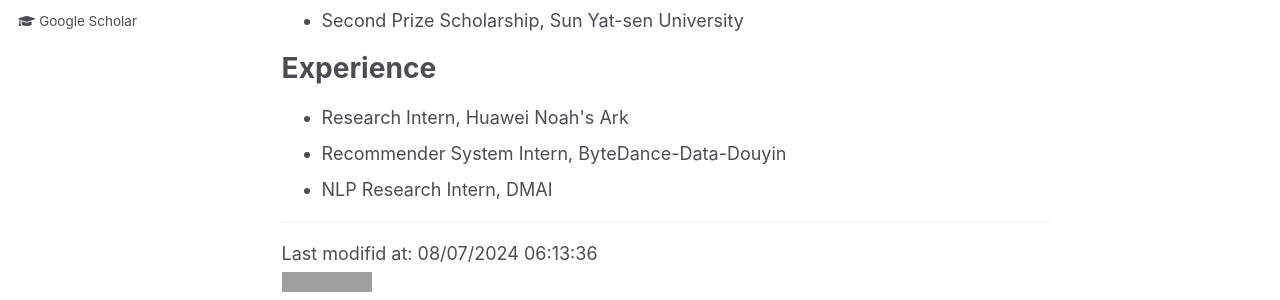
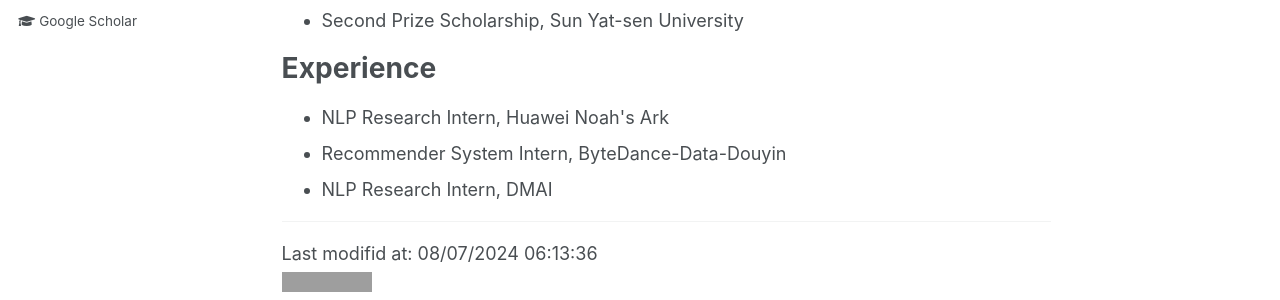
Before and after one commit to yangzhch6/yangzhch6.github.io, a Jekyll site: the page built from _pages/about.md, in a window 1280 px wide and 900 px high, scrolled down 2339 px. Shown: the part 393-693 px from the top of the window. Built offline with Jekyll 4.4.1, drawn with Linux system fonts in a browser that asks for light colours; grey boxes are pictures that could not be loaded.

Commit message:
Update about.md

```diff
--- a/_pages/about.md
+++ b/_pages/about.md
@@ -93,7 +93,7 @@
 
 Experience
 ===
-* <div>Research Intern, Huawei Noah's Ark</div>
+* <div>NLP Research Intern, Huawei Noah's Ark</div>
 * <div>Recommender System Intern, ByteDance-Data-Douyin</div>
 * <div>NLP Research Intern, DMAI</div>
 
```
